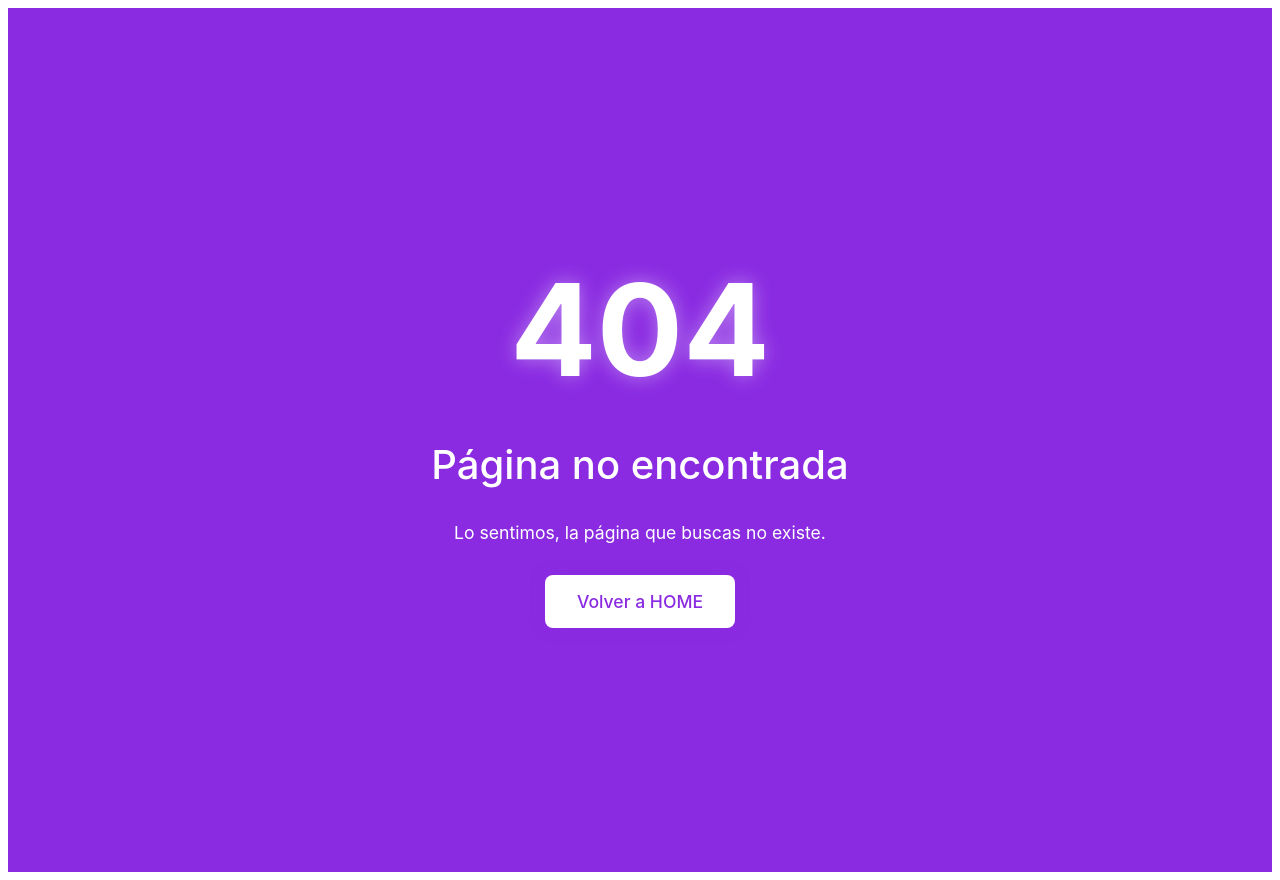
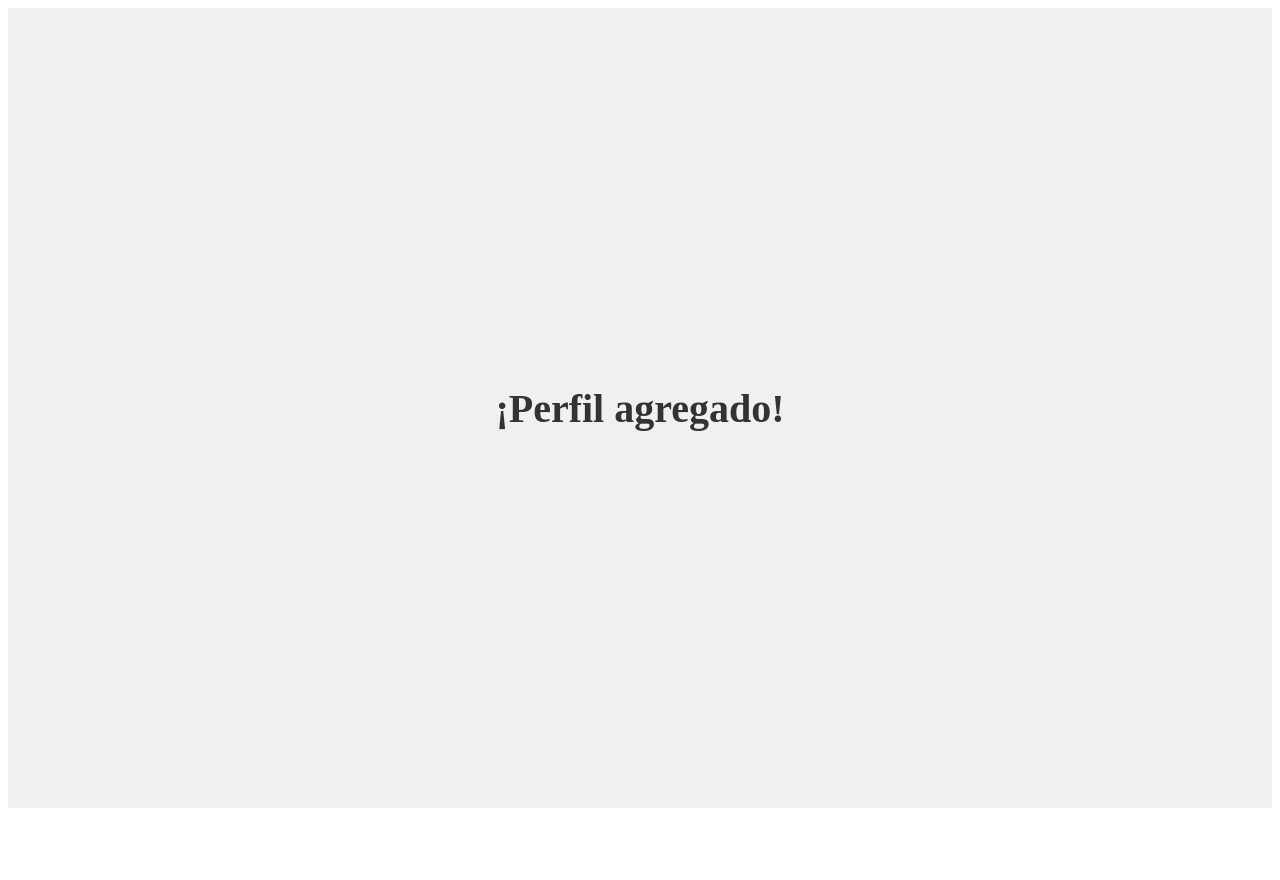
Before and after one commit to felitba/BillyWeb, a Vue app: page /pshare in a window 1280 px wide. Before the commit this address had no page. After the commit the page ends 816 px from the top, so only its background shows below. Built offline with nearby package versions, Linux system fonts and the light colour scheme.

Commit message:
Profile share

```diff
--- a/src/router/index.js
+++ b/src/router/index.js
@@ -17,6 +17,11 @@ const routes = [
     component: () => import('../views/PasswordChanged.vue'),
   },
   {
+    path: '/pshare',
+    name: 'profile-share',
+    component: () => import('../views/ProfileShare.vue'),
+  },
+  {
     path: '/:catchAll(.*)',
     name: 'not-found',
     component: () => import('../views/PageNotFound.vue'),
--- /dev/null
+++ b/src/views/ProfileShare.vue
@@ -0,0 +1,22 @@
+<template>
+    <div class="profile-share-container">
+      <h1>¡Perfil agregado!</h1>
+    </div>
+  </template>
+
+  <style scoped>
+  .profile-share-container {
+    text-align: center;
+    background-color: #f0f0f0;
+    min-height: 100vh;
+    display: flex;
+    flex-direction: column;
+    align-items: center;
+    justify-content: center;
+  }
+
+  h1 {
+    font-size: 2.5rem;
+    color: #333;
+  }
+  </style>
```
